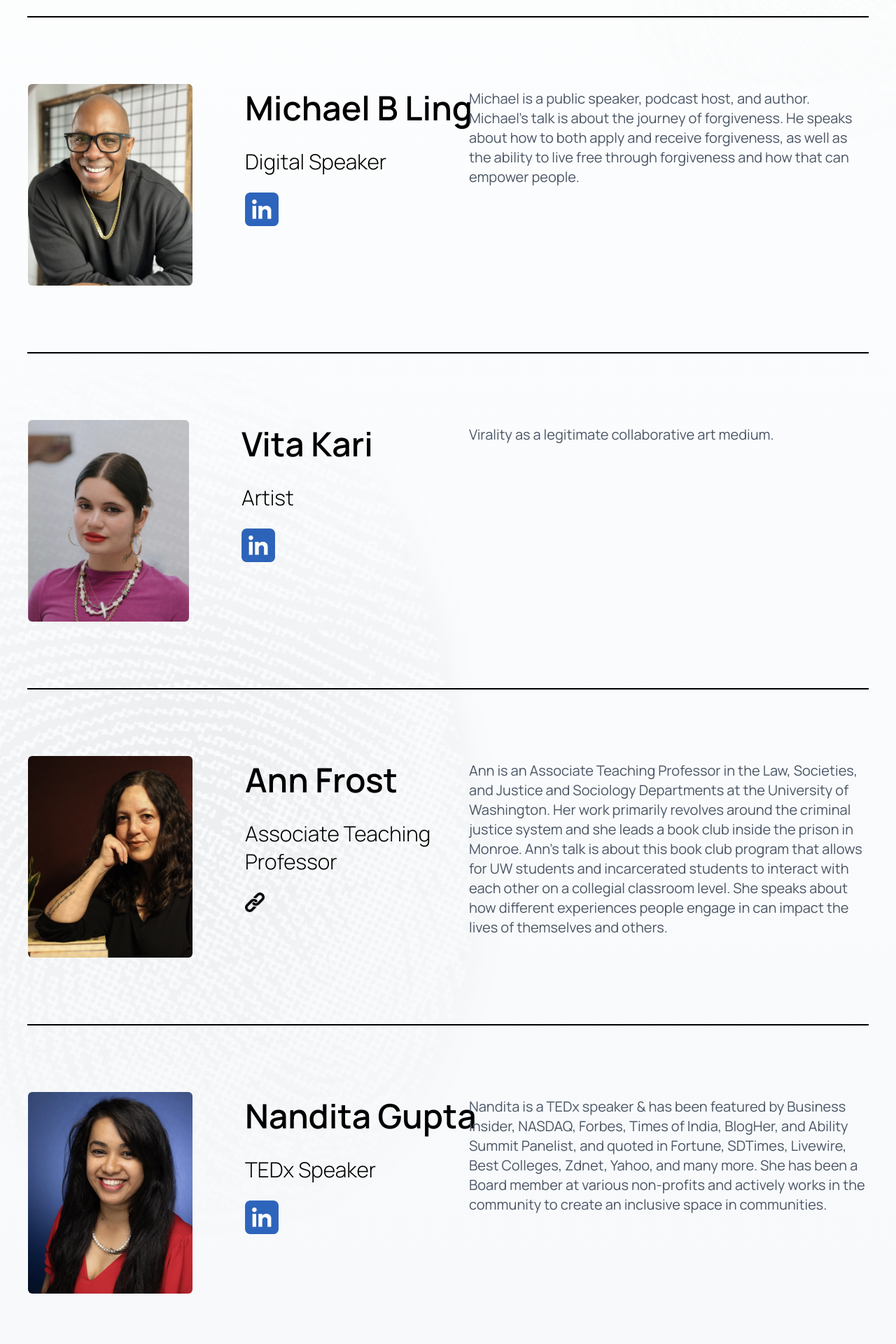
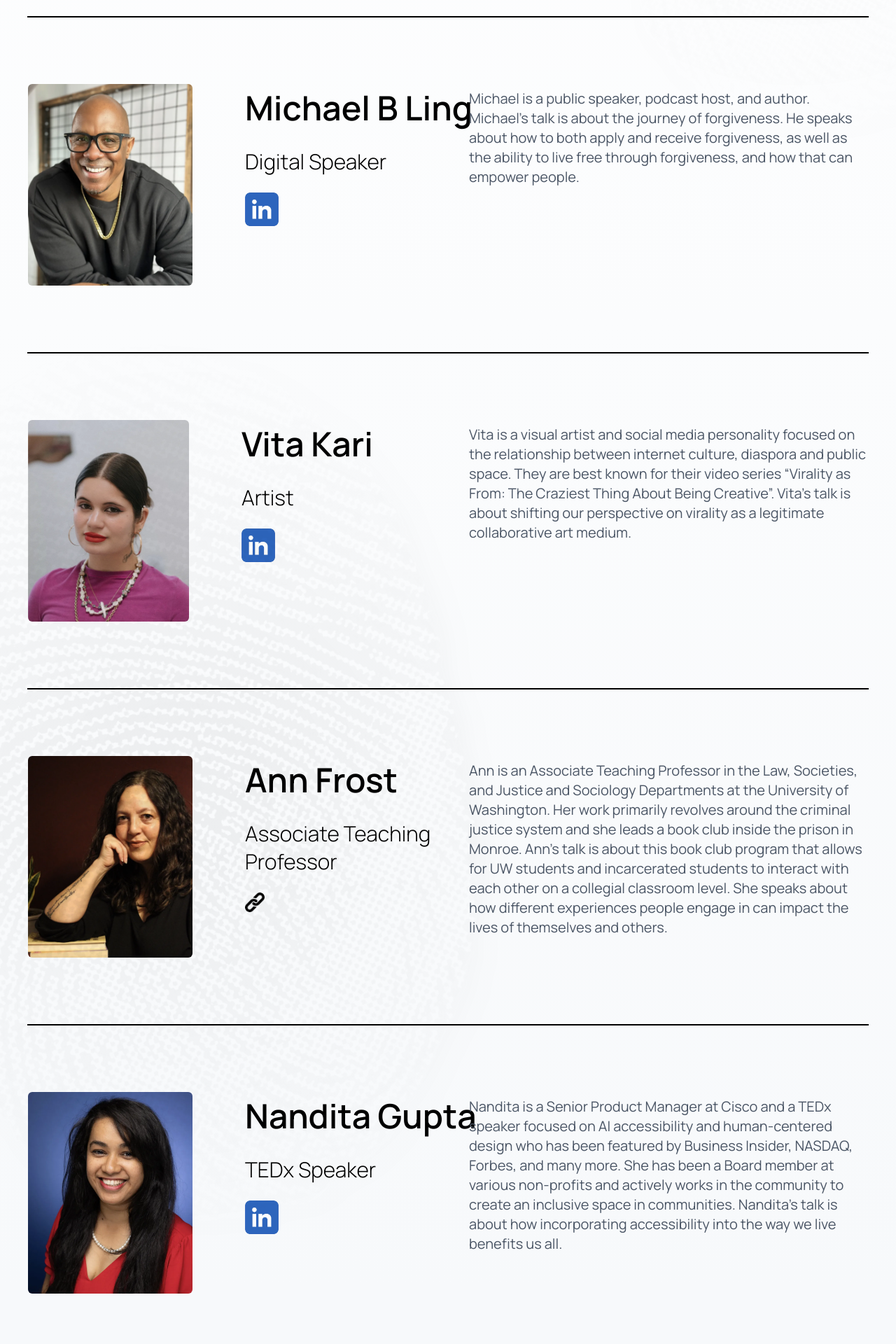
Before and after one commit to tedx-uofw/tedx-website-2026, a React (Vite) app in the folder vite-project/: page /speakers in a window 1280 px wide. Shown: the part 1720-3640 px from the top of the page at 70% size. Built offline with nearby package versions, Linux system fonts and the light colour scheme; a web font is replaced by a local one.

Commit message:
Updated Bios for Speakers

```diff
--- a/vite-project/src/pages/Speakers.tsx
+++ b/vite-project/src/pages/Speakers.tsx
@@ -5,7 +5,7 @@ function Speakers() {
       role: "Founder",
       image: "/speakers/cara-hale-alter.webp",
       desc:
-        "Cara Hale Alter is the founder of SpeechSkills, a company that offers leadership training around the concept of visible credibility or “the ability to project competence and confidence so that your value is on full display”. Cara’s talk is about how many people suffer from invisible credibility and how learning to demonstrate visible credibility can help people have so much more power in the world.\n\n",
+        "Cara Hale Alter is the founder of SpeechSkills, a company that offers leadership training around the concept of visible credibility or “the ability to project competence and confidence so that your value is on full display”. Cara’s talk is about how many people suffer from invisible credibility and how learning to demonstrate visible credibility can help people to embrace and take advantage of the power they already have.\n\n",
       link: "https://www.linkedin.com/in/carahalealter/",
       linkIcon: "/speakers/linkedin-logo.webp",
       linkAlt: "LinkedIn",
@@ -27,7 +27,7 @@ function Speakers() {
       role: "Digital Speaker",
       image: "/speakers/michael-b-ling.webp",
       desc:
-        "Michael is a public speaker, podcast host, and author. Michael’s talk is about the journey of forgiveness. He speaks about how to both apply and receive forgiveness, as well as the ability to live free through forgiveness and how that can empower people.\n\n",
+        "Michael is a public speaker, podcast host, and author. Michael’s talk is about the journey of forgiveness. He speaks about how to both apply and receive forgiveness, as well as the ability to live free through forgiveness, and how that can empower people.\n\n",
       link: "https://www.linkedin.com/in/michael-ling-1079a3391/",
       linkIcon: "/speakers/linkedin-logo.webp",
       linkAlt: "LinkedIn",
@@ -37,7 +37,7 @@ function Speakers() {
       name: "Vita Kari",
       role: "Artist",
       image: "/speakers/vita-kari.webp",
-      desc: "Virality as a legitimate collaborative art medium.\n\n",
+      desc: "Vita is a visual artist and social media personality focused on the relationship between internet culture, diaspora and public space. They are best known for their video series “Virality as From: The Craziest Thing About Being Creative”. Vita’s talk is about shifting our perspective on virality as a legitimate collaborative art medium.\n\n",
       link: "https://www.linkedin.com/in/vitakari/",
       linkIcon: "/speakers/linkedin-logo.webp",
       linkAlt: "LinkedIn",
@@ -60,7 +60,7 @@ function Speakers() {
       role: "TEDx Speaker",
       image: "/speakers/nandita-gupta.webp",
       desc:
-        "Nandita is a TEDx speaker & has been featured by Business Insider, NASDAQ, Forbes, Times of India, BlogHer, and Ability Summit Panelist, and quoted in Fortune, SDTimes, Livewire, Best Colleges, Zdnet, Yahoo, and many more. She has been a Board member at various non-profits and actively works in the community to create an inclusive space in communities.\n\n",
+        "Nandita is a Senior Product Manager at Cisco and a TEDx speaker focused on AI accessibility and human-centered design who has been featured by Business Insider, NASDAQ, Forbes, and many more. She has been a Board member at various non-profits and actively works in the community to create an inclusive space in communities. Nandita’s talk is about how incorporating accessibility into the way we live benefits us all.\n\n",
       link: "https://www.linkedin.com/in/nandita-gupta/",
       linkIcon: "/speakers/linkedin-logo.webp",
       linkAlt: "LinkedIn",
```
Also changed, not shown: 1 other file (tests, documents, lock files or other folders).
